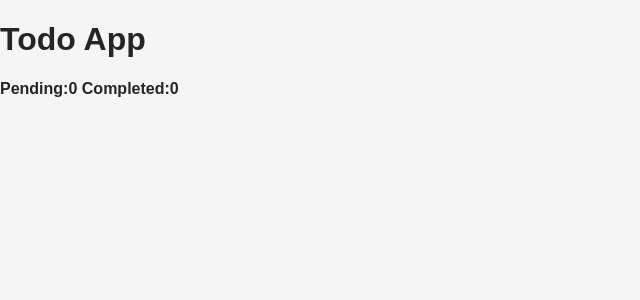
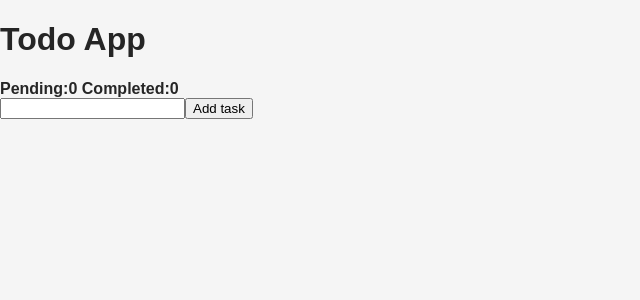
Before and after one commit to sugappa55/React-Todo-App, a React (Create React App) app: page / in a window 1280 px wide. Shown: the top 300 px of the page, without its empty margins (0-640 px from the left). Built offline with nearby package versions, Linux system fonts and the light colour scheme; no server answers.

Commit message:
proper import done

```diff
--- a/src/App.js
+++ b/src/App.js
@@ -1,8 +1,9 @@
 import React from "react";
+import TaskApp from "./components/TaskApp";
 import TaskHeader from "./components/TaskHeader/TaskHeader";
 function App() {
   return <div>
-    <TaskHeader/>
+    <TaskApp/>
     </div>;
 }
 
--- a/src/TodoContext.jsx
+++ b/src/TodoContext.jsx
@@ -1,7 +1,7 @@
 
 
 import axios from 'axios'
-import React, { Children, createContext, useEffect, useState } from 'react'
+import React, { createContext, useEffect, useState } from 'react'
 
 export const Todos=createContext()
 
--- a/src/components/AddTask/AddTask.jsx
+++ b/src/components/AddTask/AddTask.jsx
@@ -6,7 +6,7 @@ const AddTask = () => {
   return (
     <div className={styles.todoForm}>
       <input data-testid="add-task-input" type="text" />
-      <button data-testid="add-task-button"></button>
+      <button data-testid="add-task-button">Add task</button>
     </div>
   );
 };
--- a/src/components/TaskApp.jsx
+++ b/src/components/TaskApp.jsx
@@ -3,14 +3,16 @@ import React from "react";
 import styles from "./taskApp.module.css";
 
 import { TaskHeader } from "./TaskHeader";
+import AddTask from "./AddTask/AddTask"
 
 const TaskApp = () => {
   // NOTE: do not delete `data-testid` key value pair
+
   return (
     <div data-testid="task-app" className={styles.taskApp}>
       {/* Header */}
       <TaskHeader />
-      {/* Add Task */}
+      <AddTask/>
       {/* Tasks */}
     </div>
   );
--- a/src/components/TaskHeader/TaskHeader.jsx
+++ b/src/components/TaskHeader/TaskHeader.jsx
@@ -1,4 +1,4 @@
-import React, { useContext, useState } from "react";
+import React, { useContext } from "react";
 import { Todos } from "../../TodoContext";
 import styles from "./taskHeader.module.css";
 
```
